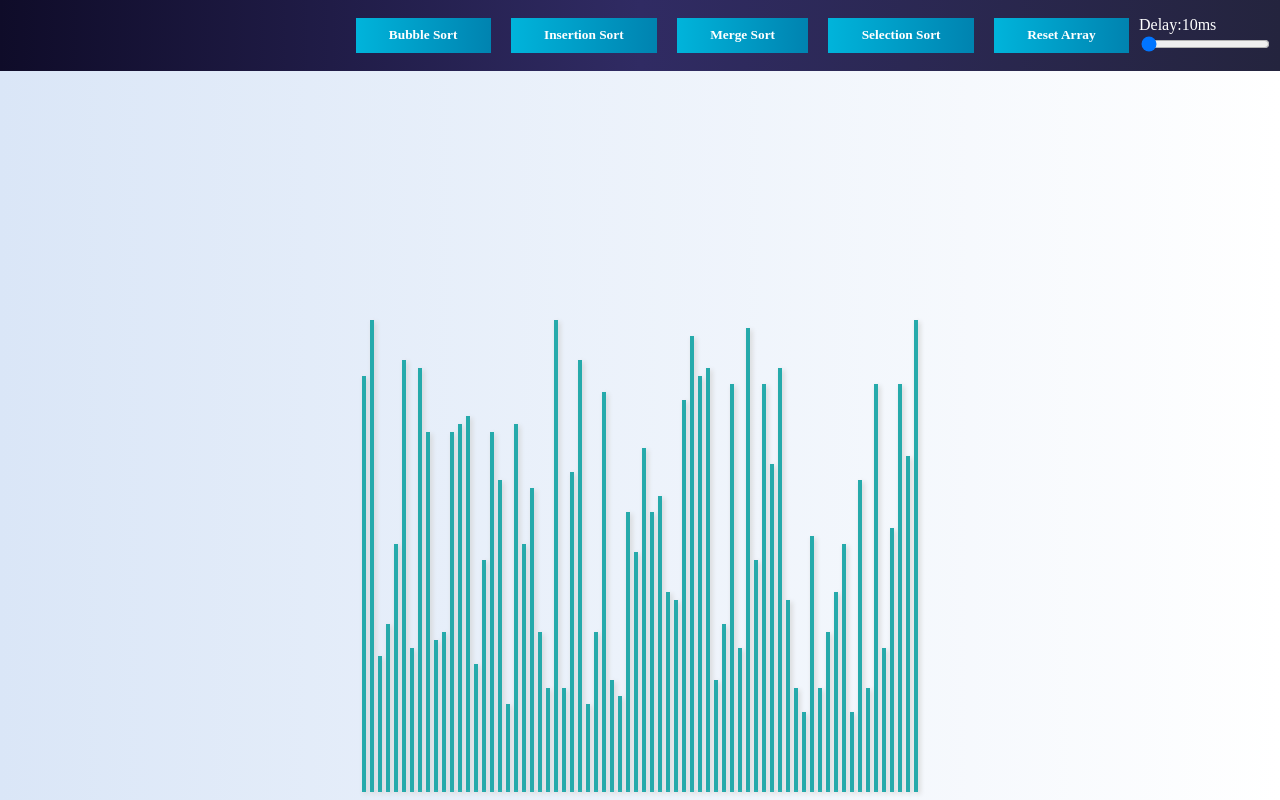
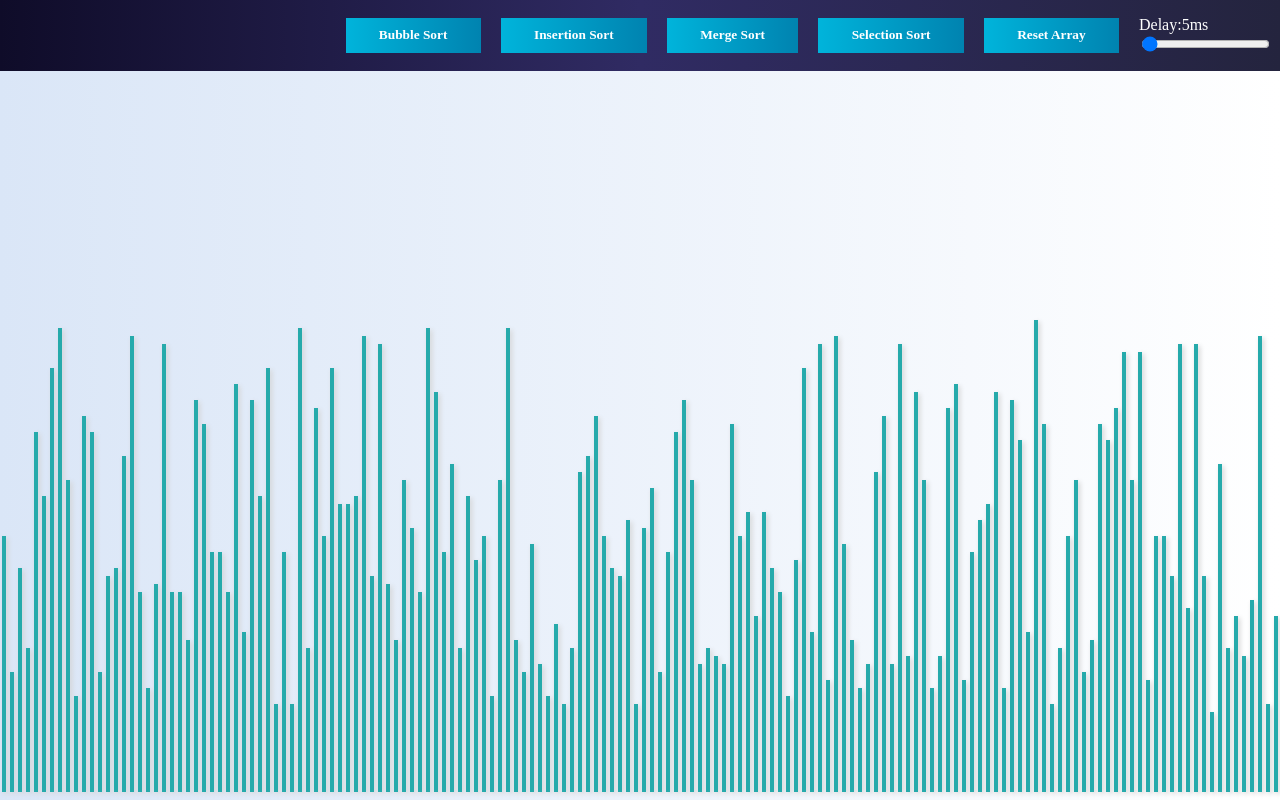
Before and after one commit to Vikas2426/AlgoX, a React (Create React App) app: page / in a window 1280 px wide. Built offline with nearby package versions, Linux system fonts and the light colour scheme; a web font is replaced by a local one.

Commit message:
refactor: css and constants

```diff
--- a/src/SortingContext/SortingProvider.js
+++ b/src/SortingContext/SortingProvider.js
@@ -1,57 +1,17 @@
-/* eslint-disable no-unused-vars */
 /* eslint-disable no-undef */
-/* eslint-disable no-undef */
-/* eslint-disable import/no-cycle */
 import React, { useMemo, useState } from 'react';
 import PropTypes from 'prop-types';
-import buttonTypes from '../lib/buttonTypes';
-import {
-  bubbleSort, insertionSort, selectionSort, mergeSort,
-} from '../lib/sortingAlgos';
-import animator from '../lib/animator';
+import getHeights from '../lib/getHeights';
+import constants from '../lib/constants';
 
 export const SortingContext = React.createContext();
-export const getHeights = () => {
-  const heights = [];
-  const numberOfBars = window.innerWidth < 600 ? parseInt(window.innerWidth / 8, 10) : 70;
-  for (let i = 0; i < numberOfBars; i += 1) {
-    const newHeight = Math.floor((Math.random() * 50) + 10);
-    heights.push(newHeight);
-  }
-  return heights;
-};
-
 function SortingProvider({ children }) {
-  const [heights, setHeights] = useState(getHeights);
-  const [delay, setDelay] = useState(10);
-  const buttonActions = (buttonType) => {
-    const animationArr = [];
-    const swapArr = [];
-    switch (buttonType) {
-      case buttonTypes.BUBBLE_SORT:
-        bubbleSort(heights, animationArr, swapArr);
-        break;
-      case buttonTypes.MERGE_SORT:
-        mergeSort(heights, 0, heights.length - 1, animationArr, swapArr);
-        break;
-      case buttonTypes.INSERTION_SORT:
-        insertionSort(heights, animationArr, swapArr);
-        break;
-      case buttonTypes.SELECTION_SORT:
-        selectionSort(heights, animationArr, swapArr);
-        break;
-      case buttonTypes.RESET_ARRAY:
-        window.location.reload();
-        break;
-      default:
-        break;
-    }
-    animator(animationArr, swapArr, delay);
-  };
+  const heights = useMemo(() => getHeights(), []);
+  const [delay, setDelay] = useState(constants.MIN_DELAY);
 
   return (
     <SortingContext.Provider value={useMemo(() => ({
-      buttonActions, heights, setDelay, delay,
+      heights, setDelay, delay,
     }), [heights, delay])}
     >
       {children}
--- a/src/components/Bar.jsx
+++ b/src/components/Bar.jsx
@@ -2,7 +2,7 @@ import PropTypes from 'prop-types';
 import constants from '../lib/constants';
 
 const style = {
-  background: constants.originalColor,
+  background: constants.ORIGINAL_COLOR,
   boxShadow: '2px 2px 5px lightgrey',
   fontSize: '0.8em',
   margin: '0px 2px',
--- a/src/components/BarsContainer.jsx
+++ b/src/components/BarsContainer.jsx
@@ -2,23 +2,14 @@
 import { useContext } from 'react';
 import { SortingContext } from '../SortingContext/SortingProvider';
 import Bar from './Bar';
+import StyledBarsContainer from './styles/StyledBarsContainer.styled';
 
 function BarsContainer() {
   const { heights } = useContext(SortingContext);
   return (
-    <div style={{
-      display: 'flex',
-      flexDirection: 'row',
-      justifyContent: 'center',
-      alignItems: 'flex-end',
-      height: '70vh',
-      maxWidth: '100vw',
-      overflow: 'hidden',
-      padding: '0.5em',
-    }}
-    >
+    <StyledBarsContainer>
       {heights.map((height, idx) => <Bar key={idx} height={`${height}vh`} />)}
-    </div>
+    </StyledBarsContainer>
   );
 }
 
--- a/src/components/Button.jsx
+++ b/src/components/Button.jsx
@@ -19,7 +19,6 @@ Button.defaultProps = {
   clickHandler: () => {
     // default prop
   },
-  // disabled: false,
 };
 
 export default Button;
--- a/src/components/Header.jsx
+++ b/src/components/Header.jsx
@@ -1,17 +1,18 @@
 /* eslint-disable jsx-a11y/label-has-associated-control */
 import { useContext, useState } from 'react';
-import buttonTypes from '../lib/buttonTypes';
+import { buttonTypes } from '../lib/constants';
 import { SortingContext } from '../SortingContext/SortingProvider';
 import Button from './Button';
 import StyledHeader from './styles/StyledHeader.styled';
+import buttonActions from '../lib/buttonActions';
 
 function Header() {
-  const { buttonActions, setDelay, delay } = useContext(SortingContext);
+  const { setDelay, delay, heights } = useContext(SortingContext);
   const [shouldBeDisabled, setShouldBeDisabled] = useState(false);
   const handleAlgoSelection = (event) => {
     const buttonType = event.target.name;
     setShouldBeDisabled(buttonType !== buttonTypes.RESET_ARRAY);
-    buttonActions(buttonType);
+    buttonActions(buttonType, heights, delay);
   };
   return (
     <StyledHeader>
@@ -25,7 +26,7 @@ function Header() {
           />
         ))}
       </div>
-      <div style={{ display: 'flex', flexDirection: 'column' }}>
+      <div style={{ display: 'flex', flexDirection: 'column', marginLeft: '10px' }}>
         <label htmlFor="delay" style={{ color: 'white' }}>
           Delay:
           {delay}
@@ -36,9 +37,9 @@ function Header() {
           name="delay"
           defaultValue={10}
           onChange={(event) => setDelay(event.target.value)}
-          min={10}
+          min={0}
           max={1000}
-          step={100}
+          step={10}
           disabled={shouldBeDisabled}
         />
       </div>
--- /dev/null
+++ b/src/components/styles/StyledBarsContainer.styled.js
@@ -0,0 +1,12 @@
+import styled from 'styled-components';
+
+export default styled.div`
+display: flex;
+flex-direction: row;
+justify-content: center;
+align-items: flex-end;
+height: 70vh;
+max-width: 100vw;
+overflow: hidden;
+padding: 0.5em;
+`;
--- a/src/lib/animator.js
+++ b/src/lib/animator.js
@@ -1,7 +1,7 @@
 /* eslint-disable no-undef */
 import constants from './constants';
 
-const { animationColor, originalColor } = constants;
+const { ANIMATION_COLOR, ORIGINAL_COLOR } = constants;
 
 const animator = (animationArr, swapArr, delay) => {
   for (let i = 0; i < animationArr.length; i += 1) {
@@ -20,18 +20,16 @@ const animator = (animationArr, swapArr, delay) => {
     }
 
     setTimeout(() => {
-      style1.background = animationColor;
-      style2.background = animationColor;
+      style1.background = ANIMATION_COLOR;
+      style2.background = ANIMATION_COLOR;
       if (style3 && style4) {
-        const temp = style4.height;
-        style4.height = style3.height;
-        style3.height = temp;
+        [style4.height, style3.height] = [style3.height, style4.height];
       }
     }, delay * i);
 
     setTimeout(() => {
-      style1.background = originalColor;
-      style2.background = originalColor;
+      style1.background = ORIGINAL_COLOR;
+      style2.background = ORIGINAL_COLOR;
     }, delay * (i + 1));
   }
 };
--- /dev/null
+++ b/src/lib/buttonActions.js
@@ -0,0 +1,31 @@
+/* eslint-disable no-undef */
+import { buttonTypes } from './constants';
+import {
+  bubbleSort, insertionSort, selectionSort, mergeSort,
+} from './sortingAlgos';
+import animator from './animator';
+
+export default (buttonType, heights, delay) => {
+  const animationArr = [];
+  const swapArr = [];
+  switch (buttonType) {
+    case buttonTypes.BUBBLE_SORT:
+      bubbleSort(heights, animationArr, swapArr);
+      break;
+    case buttonTypes.MERGE_SORT:
+      mergeSort(heights, 0, heights.length - 1, animationArr, swapArr);
+      break;
+    case buttonTypes.INSERTION_SORT:
+      insertionSort(heights, animationArr, swapArr);
+      break;
+    case buttonTypes.SELECTION_SORT:
+      selectionSort(heights, animationArr, swapArr);
+      break;
+    case buttonTypes.RESET_ARRAY:
+      window.location.reload();
+      break;
+    default:
+      break;
+  }
+  animator(animationArr, swapArr, delay);
+};
--- a/src/lib/buttonTypes.js
+++ /dev/null
@@ -1,7 +0,0 @@
-export default {
-  BUBBLE_SORT: 'Bubble Sort',
-  INSERTION_SORT: 'Insertion Sort',
-  MERGE_SORT: 'Merge Sort',
-  SELECTION_SORT: 'Selection Sort',
-  RESET_ARRAY: 'Reset Array',
-};
--- a/src/lib/constants.js
+++ b/src/lib/constants.js
@@ -1,4 +1,13 @@
 export default {
-  animationColor: 'linear-gradient(to top, #ff416c, #ff4b2b)',
-  originalColor: '#26aaab',
+  ANIMATION_COLOR: 'linear-gradient(to top, #ff416c, #ff4b2b)',
+  ORIGINAL_COLOR: '#26aaab',
+  MIN_DELAY: 5,
 };
+
+export const buttonTypes = {
+  BUBBLE_SORT: 'Bubble Sort',
+  INSERTION_SORT: 'Insertion Sort',
+  MERGE_SORT: 'Merge Sort',
+  SELECTION_SORT: 'Selection Sort',
+  RESET_ARRAY: 'Reset Array',
+};
--- /dev/null
+++ b/src/lib/getHeights.js
@@ -0,0 +1,12 @@
+/* eslint-disable no-undef */
+const getHeights = () => {
+  const heights = [];
+  const numberOfBars = parseInt(window.innerWidth / 8, 10);
+  for (let i = 0; i < numberOfBars; i += 1) {
+    const newHeight = Math.floor((Math.random() * 50) + 10);
+    heights.push(newHeight);
+  }
+  return heights;
+};
+
+export default getHeights;
```
